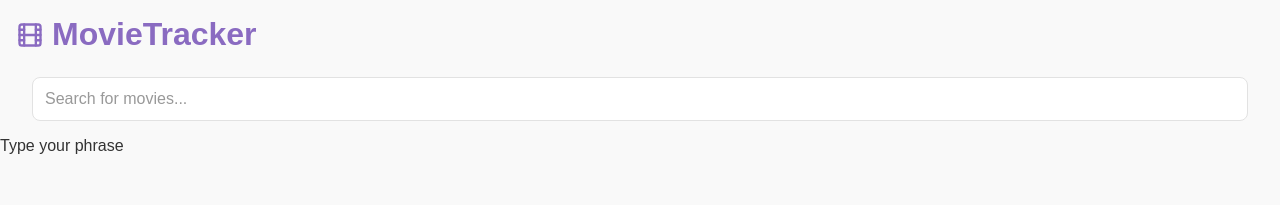
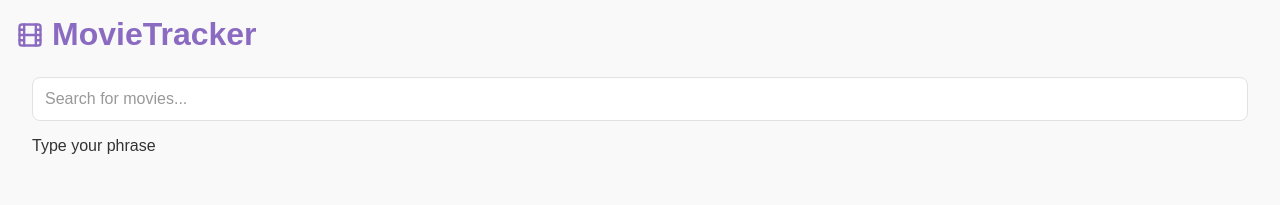
Before and after one commit to kajetansw/movie-tracker, a React (Vite) app: page / in a window 1280 px wide. Shown: the top 205 px of the page. Built offline with nearby package versions, Linux system fonts and the light colour scheme.

Commit message:
feat: base implementation for empty state refactor: changed way to name css classes to avoid conflicts

```diff
--- a/src/routes/home/Home.scss
+++ b/src/routes/home/Home.scss
@@ -1,3 +1,5 @@
-.text {
-  color: blue;
+@use "../../styles/variables.scss" as *;
+
+.home__container {
+  margin: 0 $spacing-6;
 }
--- a/src/routes/home/Home.tsx
+++ b/src/routes/home/Home.tsx
@@ -5,9 +5,12 @@ import "./Home.scss";
 
 export default function Home() {
   return (
-    <>
+    <main className="home__container">
       <SearchBar />
-      <MoviesList />
-    </>
+
+      <section>
+        <MoviesList />
+      </section>
+    </main>
   );
 }
--- /dev/null
+++ b/src/routes/home/components/EmptyState/EmptyState.scss
@@ -0,0 +1,9 @@
+@use "../../../../styles/variables.scss" as *;
+
+.emptyState__container {
+  .icon {
+  }
+
+  .text {
+  }
+}
--- /dev/null
+++ b/src/routes/home/components/EmptyState/EmptyState.tsx
@@ -0,0 +1,20 @@
+import type { LucideProps } from "lucide-react";
+import type React from "react";
+
+import "./EmptyState.scss";
+
+interface Props {
+  text: string;
+  icon: React.FC<LucideProps>;
+}
+
+export const EmptyState: React.FC<Props> = ({ icon, text }) => {
+  const Icon = icon;
+
+  return (
+    <div className="emptyState__container">
+      <div className="icon">{<Icon />}</div>
+      <p className="text">{text}</p>
+    </div>
+  );
+};
--- a/src/routes/home/components/MoviesList/MoviesList.tsx
+++ b/src/routes/home/components/MoviesList/MoviesList.tsx
@@ -2,6 +2,8 @@ import { useGetMoviesByQueryQuery } from "@/store/services/movies";
 import { isEmpty } from "lodash";
 import { useSelector } from "react-redux";
 import { filtersSelectors } from "@/store/features/filters/filtersSlice";
+import { EmptyState } from "../EmptyState/EmptyState";
+import { SearchX } from "lucide-react";
 
 import "./MoviesList.scss";
 
@@ -30,7 +32,7 @@ export const MoviesList = () => {
 
   if (isEmpty(movies.data?.results)) {
     // TODO implement No Results state
-    return <div>No results!</div>;
+    return <EmptyState text="No results!" icon={SearchX}></EmptyState>;
   }
 
   return (
--- a/src/routes/home/components/SearchBar/SearchBar.scss
+++ b/src/routes/home/components/SearchBar/SearchBar.scss
@@ -1,7 +1,7 @@
 @use "../../../../styles/variables.scss" as *;
 
-.container {
-  padding: $spacing-2 $spacing-6 $spacing-4;
+.searchBar__container {
+  padding: $spacing-2 0 $spacing-4;
 
   .searchInput {
     width: 100%;
--- a/src/routes/home/components/SearchBar/SearchBar.tsx
+++ b/src/routes/home/components/SearchBar/SearchBar.tsx
@@ -1,5 +1,8 @@
 import { useDispatch, useSelector } from "react-redux";
-import { filtersActions, filtersSelectors } from "@/store/features/filters/filtersSlice";
+import {
+  filtersActions,
+  filtersSelectors,
+} from "@/store/features/filters/filtersSlice";
 import { useCallback, useEffect, useRef } from "react";
 import { debounce } from "lodash";
 
@@ -25,7 +28,7 @@ export const SearchBar = () => {
   }, []);
 
   return (
-    <div className="container">
+    <div className="searchBar__container">
       <input
         className="searchInput"
         ref={inputRef}
```
